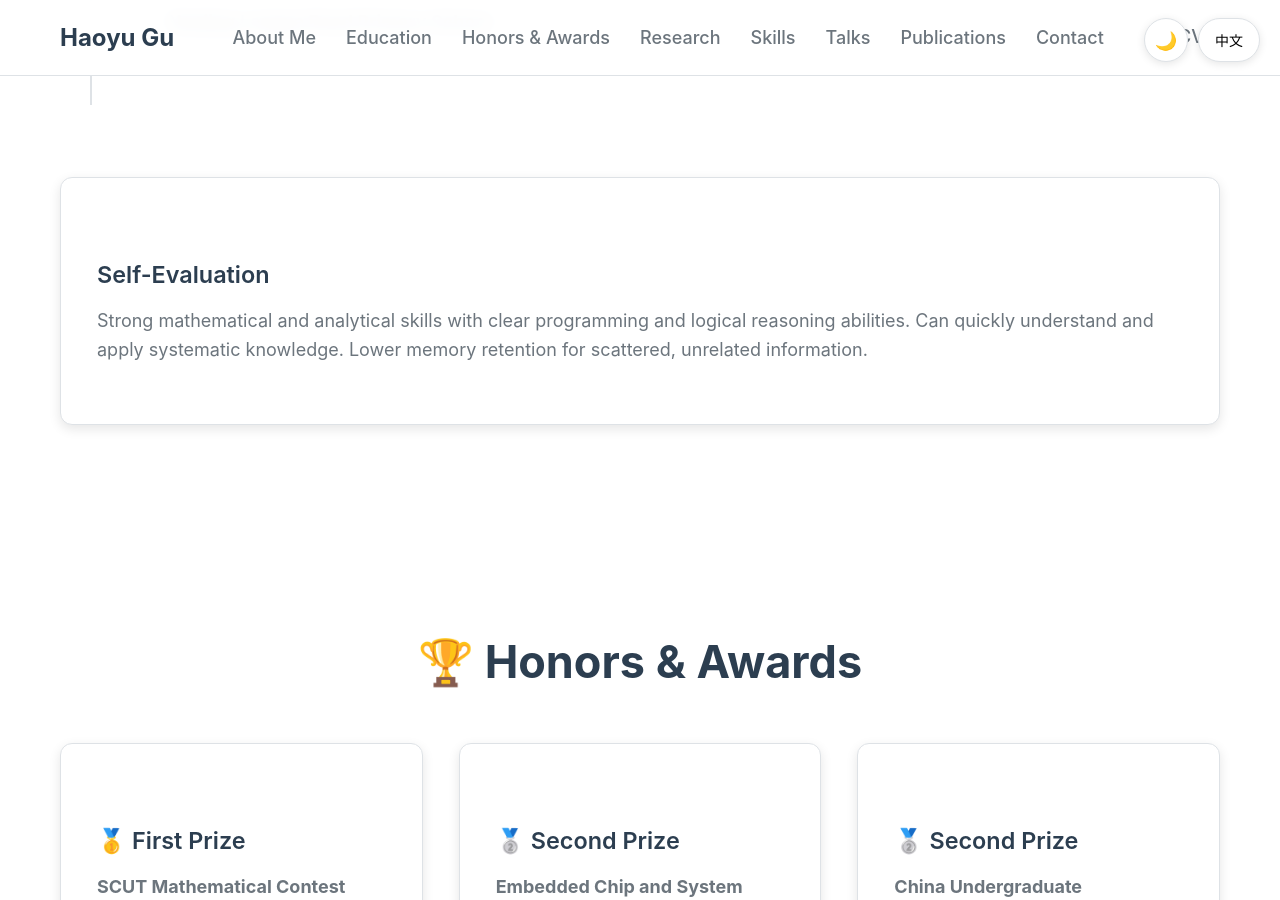
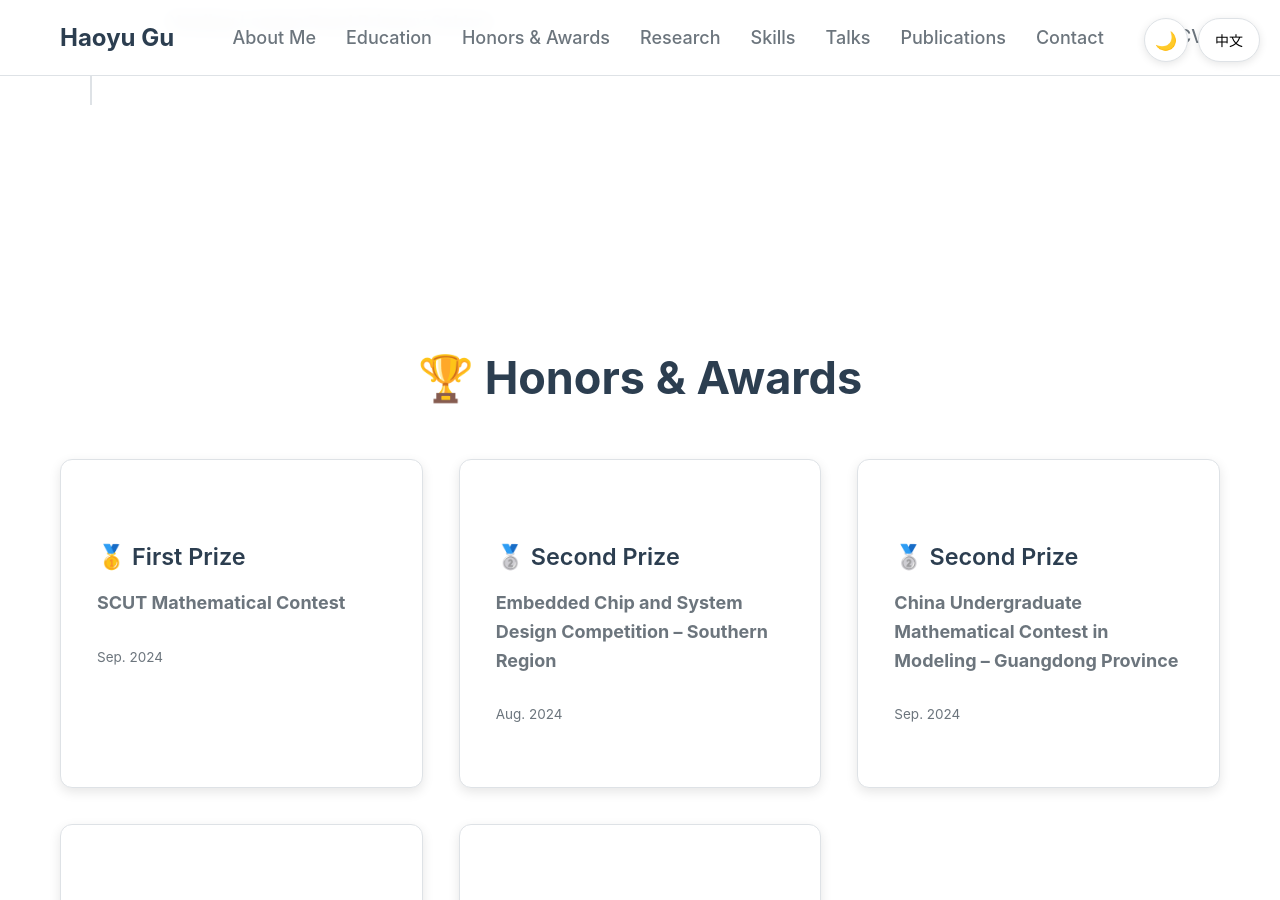
Before and after one commit to Haoyu-Gu/haoyu-gu.github.io, a Jekyll site: the page built from index.html, in a window 1280 px wide and 900 px high, scrolled down 3639 px. Built offline with Jekyll 4.4.1, drawn with Linux system fonts in a browser that asks for light colours.

Commit message:
删除自我评价部分，统一学院名称为吴贤铭

```diff
--- a/index.html
+++ b/index.html
@@ -67,7 +67,7 @@ title: "Haoyu Gu - Personal Portfolio"
       <div class="timeline-content">
         <h3 data-lang='{"en": "South China University of Technology", "zh": "华南理工大学"}'>South China University of Technology</h3>
         <p class="university-description" data-lang='{"en": "985 Project University, Excellence 9 (E9) League Member", "zh": "985工程大学，卓越大学联盟(E9)成员"}'>985 Project University, Excellence 9 (E9) League Member</p>
-        <p><em data-lang='{"en": "Shien-Ming Wu School of Intelligent Engineering", "zh": "吴贤明智能工程学院"}'>Shien-Ming Wu School of Intelligent Engineering</em></p>
+        <p><em data-lang='{"en": "Shien-Ming Wu School of Intelligent Engineering", "zh": "吴贤铭智能工程学院"}'>Shien-Ming Wu School of Intelligent Engineering</em></p>
         <p><strong data-lang='{"en": "Major:", "zh": "专业:"}'>Major:</strong> <span data-lang='{"en": "Robotics Engineering", "zh": "机器人工程"}'>Robotics Engineering</span></p>
       </div>
     </div>
@@ -96,15 +96,6 @@ title: "Haoyu Gu - Personal Portfolio"
       <div class="timeline-content">
         <h3 data-lang='{"en": "Nanjing Langya Road Primary School", "zh": "南京琅琊路小学"}'>Nanjing Langya Road Primary School</h3>
       </div>
-    </div>
-  </div>
-
-  <div class="card" style="margin-top: 2rem;">
-    <div class="card-content">
-      <h3 class="card-title" data-lang='{"en": "Self-Evaluation", "zh": "自我评价"}'>💭 Self-Evaluation</h3>
-      <p data-lang='{"en": "Strong mathematical and analytical skills with clear programming and logical reasoning abilities. Can quickly understand and apply systematic knowledge. Lower memory retention for scattered, unrelated information.", "zh": "具有较强的数学和分析能力，清晰的编程和逻辑推理能力。能够快速理解和应用系统性知识。对分散、无关信息的记忆力较弱。"}'>
-        Strong mathematical and analytical skills with clear programming and logical reasoning abilities. Can quickly understand and apply systematic knowledge. Lower memory retention for scattered, unrelated information.
-      </p>
     </div>
   </div>
 </section>
```
